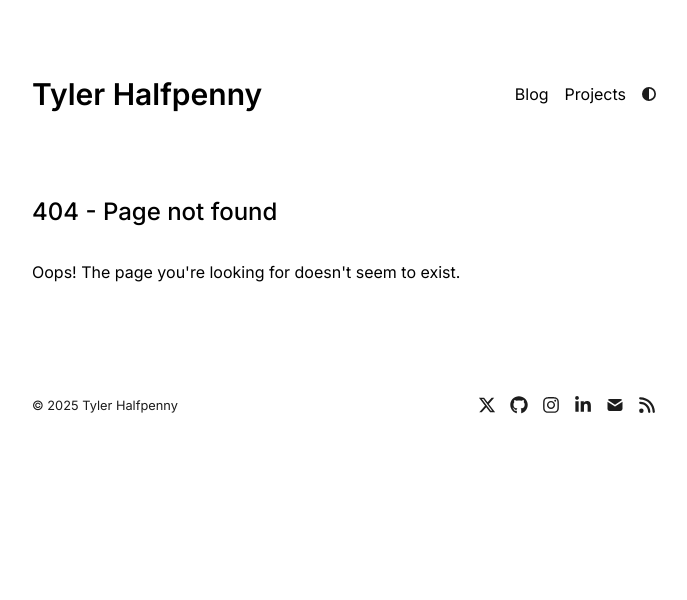
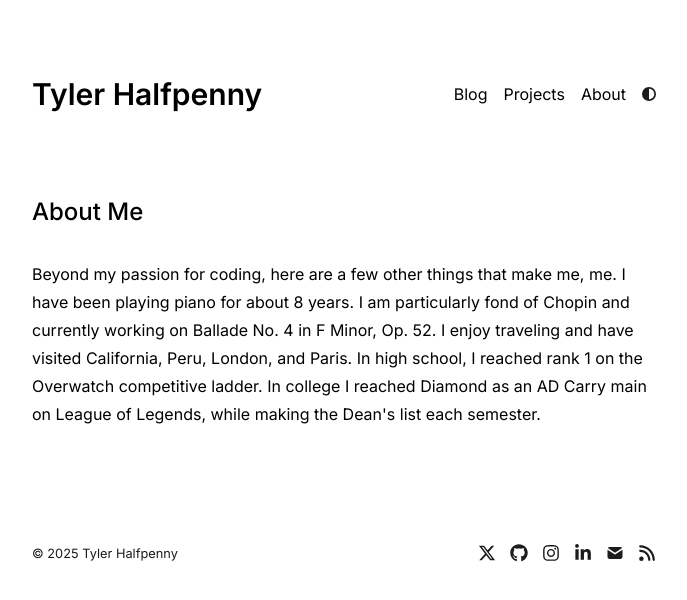
Before and after one commit to tchalfpenny/portfolio, a Next.js app: page /about in a window 1280 px wide. Before the commit this address had no page. Shown: the top 600 px of the page, without its empty margins (296-983 px from the left). Built offline with nearby package versions, Linux system fonts and the light colour scheme.

Commit message:
Add about me

```diff
--- /dev/null
+++ b/app/about/page.tsx
@@ -0,0 +1,25 @@
+import { Metadata} from "next";
+
+export const metadata: Metadata = {
+  title: "About Me",
+  description: "Tyler's About Me",
+};
+
+export default function AboutMe(){
+    return (
+      <section>
+        <h1 className="mb-8 text-2xl font-medium">About Me</h1>
+          <div className="prose prose-neutral dark:prose-invert">
+            <p>
+              Beyond my passion for coding, here are a few other things that make me, me.
+              I have been playing piano for about 8 years.
+              I am particularly fond of Chopin and currently working on Ballade No. 4 in F Minor, Op. 52.
+              I enjoy traveling and have visited California, Peru, London, and Paris.
+              In high school, I reached rank 1 on the Overwatch competitive ladder.
+              In college I reached Diamond as an AD Carry main on League of Legends, while making the Dean's list each semester.
+            </p>
+          </div>
+      </section>
+
+    );
+}
--- a/app/components/nav.tsx
+++ b/app/components/nav.tsx
@@ -5,6 +5,7 @@ import { metaData } from "../config";
 const navItems = {
   "/blog": { name: "Blog" },
   "/projects": { name: "Projects" },
+  "/about": { name: "About" },
 };
 
 export function Navbar() {
--- a/app/sitemap.ts
+++ b/app/sitemap.ts
@@ -12,7 +12,7 @@ export default async function sitemap(): Promise<MetadataRoute.Sitemap> {
     lastModified: post.metadata.publishedAt,
   }));
 
-  let routes = ["", "blog", "projects", ].map((route) => ({
+  let routes = ["", "blog", "projects", "about",].map((route) => ({
     url: `${BaseUrl}${route}`,
     lastModified: new Date().toISOString().split("T")[0],
   }));
```
